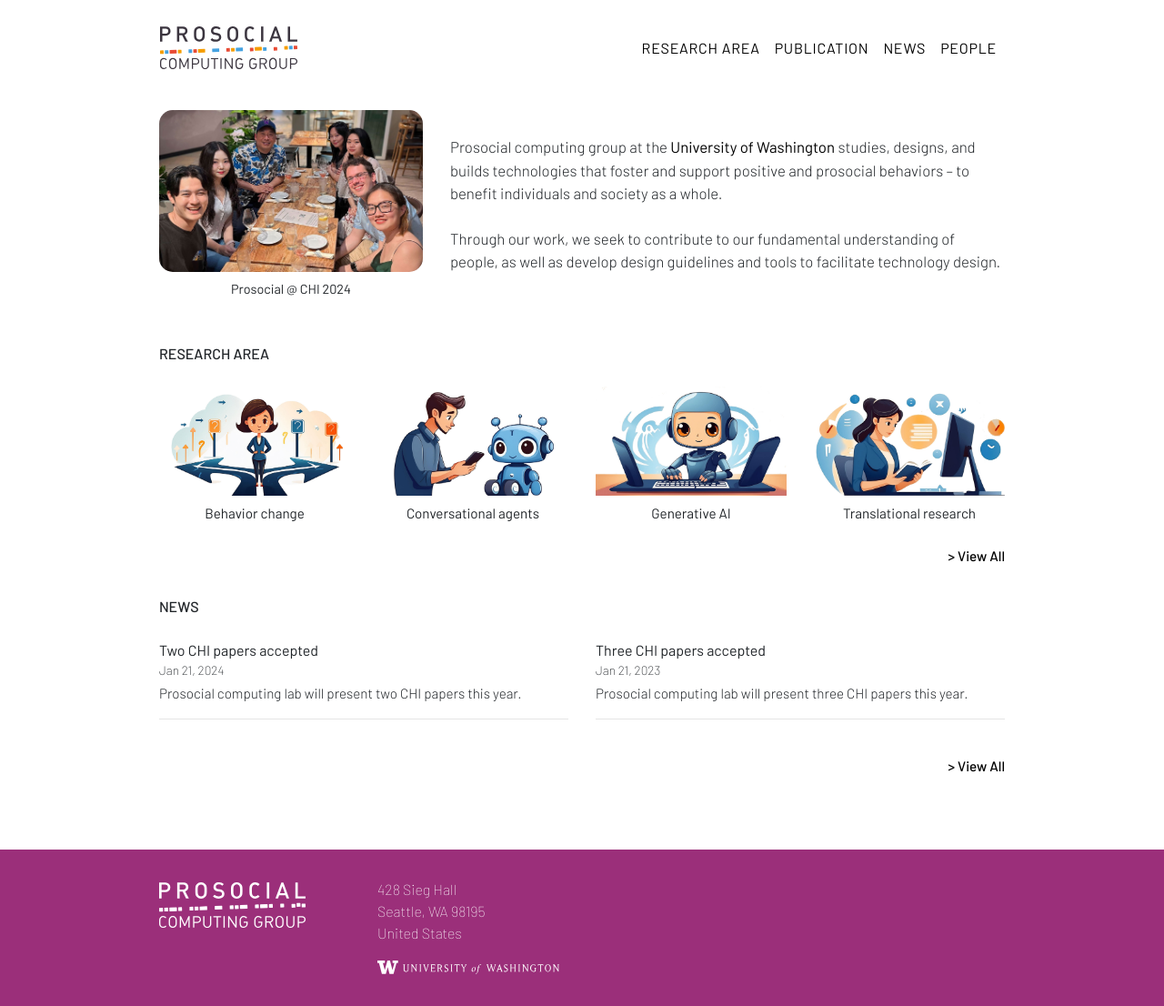
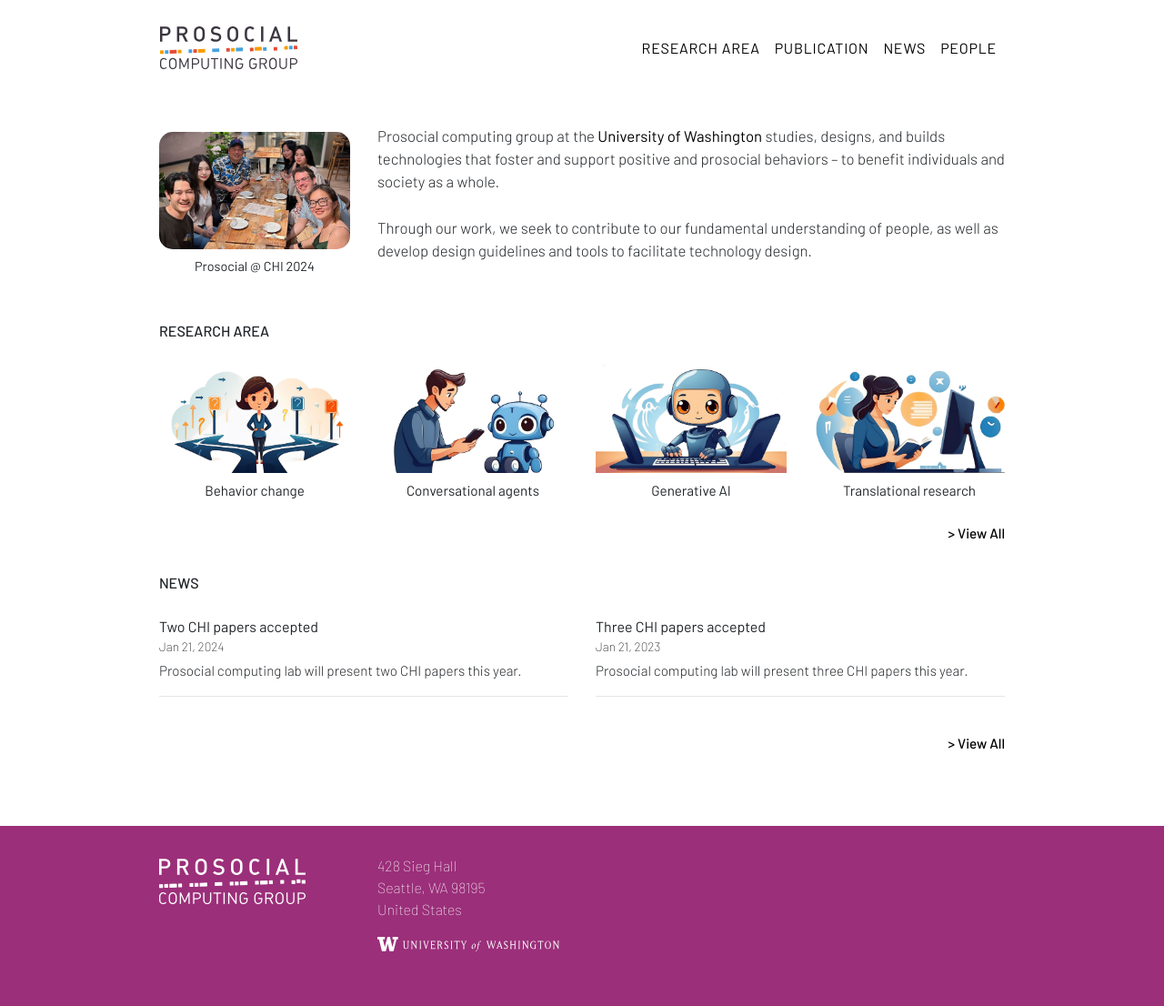
Before and after one commit to prosociallab/prosociallab.github.io, a Jekyll site: the page built from index.html, in a window 1280 px wide. Shown: the whole page at 91% size. Built offline with Jekyll 4.4.1, drawn with Linux system fonts in a browser that asks for light colours; after the commit the page ends 1080 px from its top, so only the background shows below that.

Commit message:
Update index.html

```diff
--- a/index.html
+++ b/index.html
@@ -8,11 +8,11 @@ title: UW Prosocial Computing Group
 
 <div class="container py-3">
     <div class="row">
-        <div class="col-12 col-sm-5 col-lg-4 col-xxl-3 align-self-center mb-4 mb-md-0">
+        <div class="col-12 col-sm-5 col-lg-4 col-xl-3 align-self-center pt-0 pt-md-4 mb-4 mb-md-0">
             <img src="{{ '/assets/images/main/group_photo.jpg' | relative_url }}" alt="" style="height: auto; width: 100%; border-radius: 15px;">
             <p class="mt-2" style="font-size: 0.9rem; font-weight: 400 !important; text-align: center;">Prosocial @ CHI 2024</p>
         </div>
-        <div class="col-12 col-sm-7 col-lg-8 col-xxl-9 align-self-center">
+        <div class="col-12 col-sm-7 col-lg-8 col-xl-9 align-self-center">
             <p style="font-weight: 300 !important; font-size: 1.05rem;">Prosocial computing group at the <a href="https://uw.edu">University of Washington</a> studies, designs, and builds technologies that foster and support positive and prosocial behaviors – to benefit individuals and society as a whole.
             <br><br>Through our work, we seek to contribute to our fundamental understanding of people, as well as develop design guidelines and tools to facilitate technology design.</p>
         </div>
```
